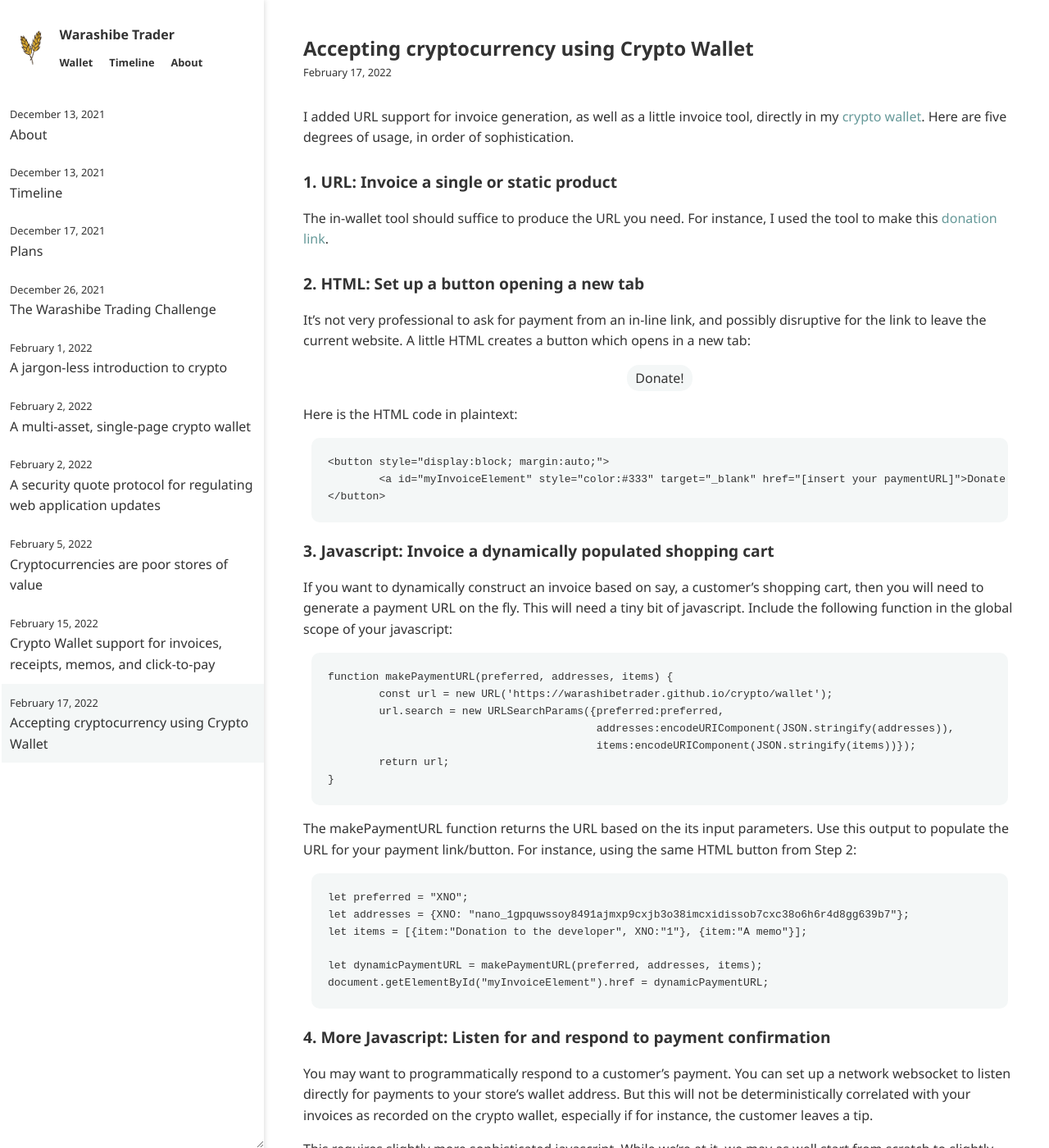
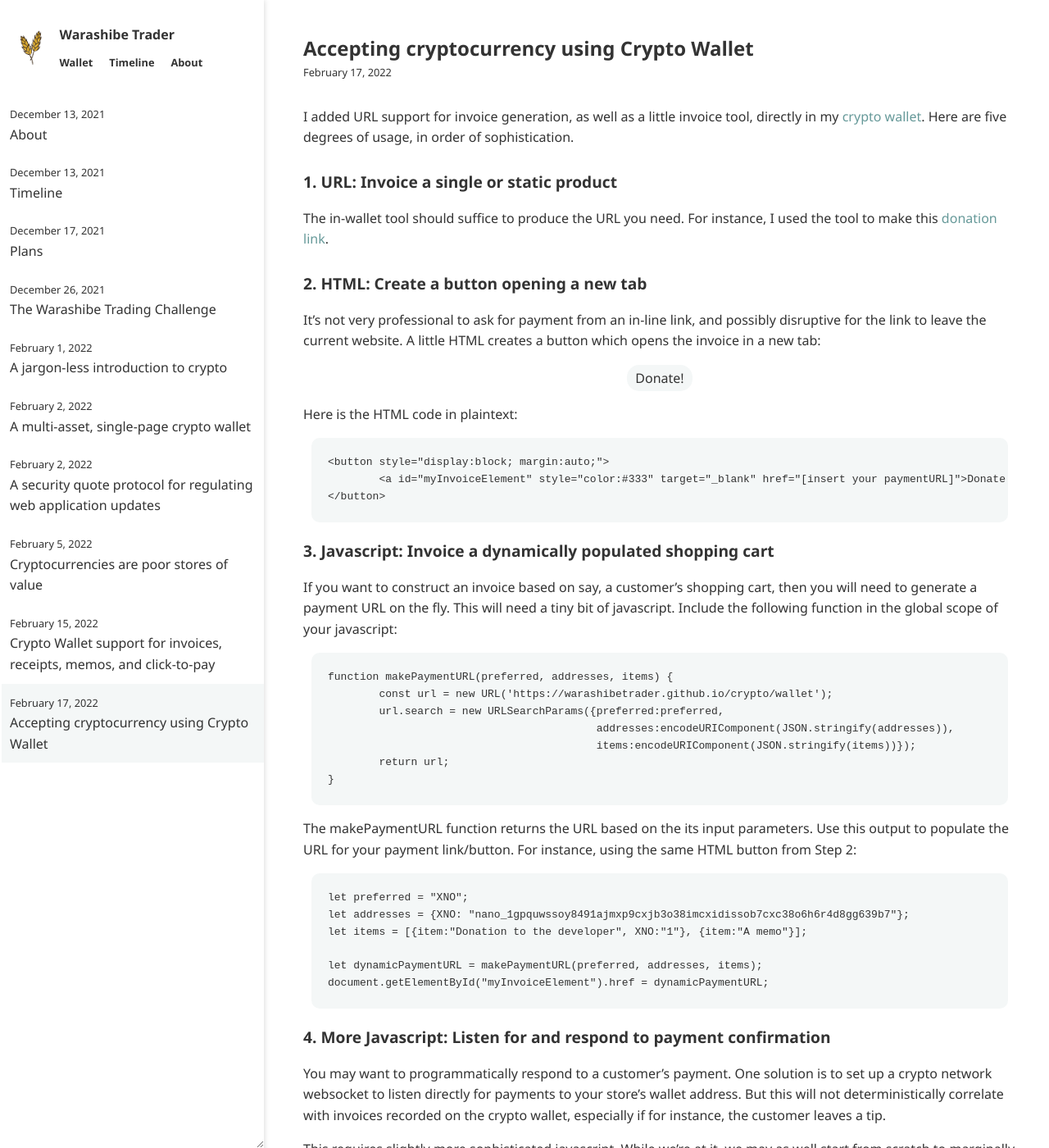
Before and after one commit to warashibetrader/warashibetrader.github.io, a Jekyll site: the page built from _posts/2022-02-17-invoices.md, in a window 1280 px wide and 1400 px high. Shown: the whole window at 82% size. Built offline with Jekyll 4.4.1, drawn with Linux system fonts in a browser that asks for light colours; some of the changed text lies outside the part shown.

Commit message:
Update 2022-02-17-invoices.md

```diff
--- a/_posts/2022-02-17-invoices.md
+++ b/_posts/2022-02-17-invoices.md
@@ -11,9 +11,9 @@
 
 
 
-### 2. HTML: Set up a button opening a new tab
+### 2. HTML: Create a button opening a new tab
 
-It's not very professional to ask for payment from an in-line link, and possibly disruptive for the link to leave the current website. A little HTML creates a button which opens in a new tab:
+It's not very professional to ask for payment from an in-line link, and possibly disruptive for the link to leave the current website. A little HTML creates a button which opens the invoice in a new tab:
 
 <button id="myInvoiceElement" style="display:block; margin:auto;"><a style="color:#333" target="_blank" href="https://warashibetrader.github.io/crypto/wallet?preferred=XNO&addresses=%257B%2522XNO%2522%253A%2522nano_1gpquwssoy8491ajmxp9cxjb3o38imcxidissob7cxc38o6h6r4d8gg639b7%2522%257D&items=%255B%257B%2522item%2522%253A%2522Donation%2520to%2520the%2520developer%2522%252C%2522XNO%2522%253A%25221%2522%257D%252C%257B%2522item%2522%253A%2522A%2520memo%2522%252C%2522XNO%2522%253A%2522%2522%257D%255D">Donate!</a></button>
 
@@ -26,7 +26,7 @@
 
 ### 3. Javascript: Invoice a dynamically populated shopping cart
 
-If you want to dynamically construct an invoice based on say, a customer's shopping cart, then you will need to generate a payment URL on the fly. This will need a tiny bit of javascript. Include the following function in the global scope of your javascript:
+If you want to construct an invoice based on say, a customer's shopping cart, then you will need to generate a payment URL on the fly. This will need a tiny bit of javascript. Include the following function in the global scope of your javascript:
 
 	function makePaymentURL(preferred, addresses, items) {
 		const url = new URL('https://warashibetrader.github.io/crypto/wallet');
@@ -48,9 +48,9 @@
 
 ### 4. More Javascript: Listen for and respond to payment confirmation
 
-You may want to programmatically respond to a customer's payment. You can set up a network websocket to listen directly for payments to your store's wallet address. But this will not be deterministically correlated with your invoices as recorded on the crypto wallet, especially if for instance, the customer leaves a tip.
+You may want to programmatically respond to a customer's payment. One solution is to set up a crypto network websocket to listen directly for payments to your store's wallet address. But this will not deterministically correlate with invoices recorded on the crypto wallet, especially if for instance, the customer leaves a tip.
 
-This requires slightly more sophisticated javascript. While we're at it, we may as well start from scratch to slightly improve the cosmetics of the transaction. Include the following function in the global scope of your javascript:
+This requires slightly more sophisticated javascript. While we're at it, we may as well start from scratch to marginally improve the cosmetics of the transaction. Include the following function in the global scope of your javascript:
 
 	function startPayment(preferred, addresses, items, processTransaction) {
 		let popup = window.open('https://warashibetrader.github.io/crypto/wallet');
@@ -70,7 +70,7 @@
 
 The startPayment function initiates a payment based on the first three input parameters. The last parameter should be a function, which will be called when the payment is confirmed. This function has access to a single parameter, which is the transaction ID. For instance, you can use this to confirm the payment on the crypto network directly. (Of course, you want to let your server do this: The client cannot be trusted to run your site's code.)
 
-The following example creates a thank you alert when payment is confirmed:
+The following example creates a thank-you alert when the client completes a payment:
 
 	let preferred = "XNO";
 	let addresses = {XNO: "nano_1gpquwssoy8491ajmxp9cxjb3o38imcxidissob7cxc38o6h6r4d8gg639b7"};
```
